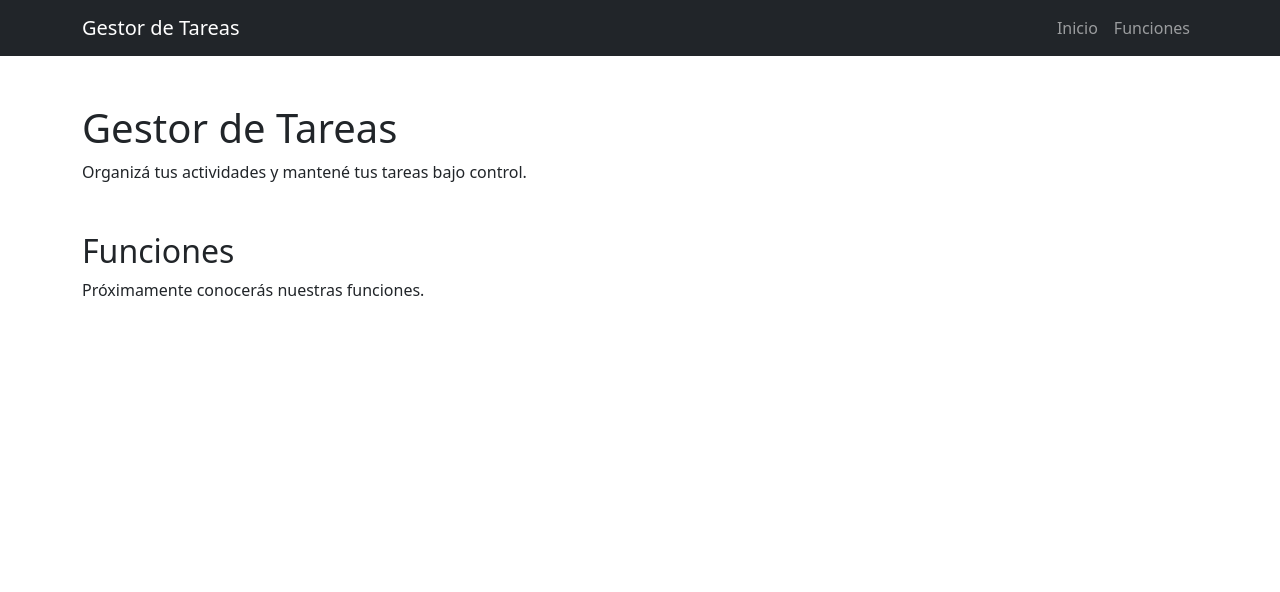
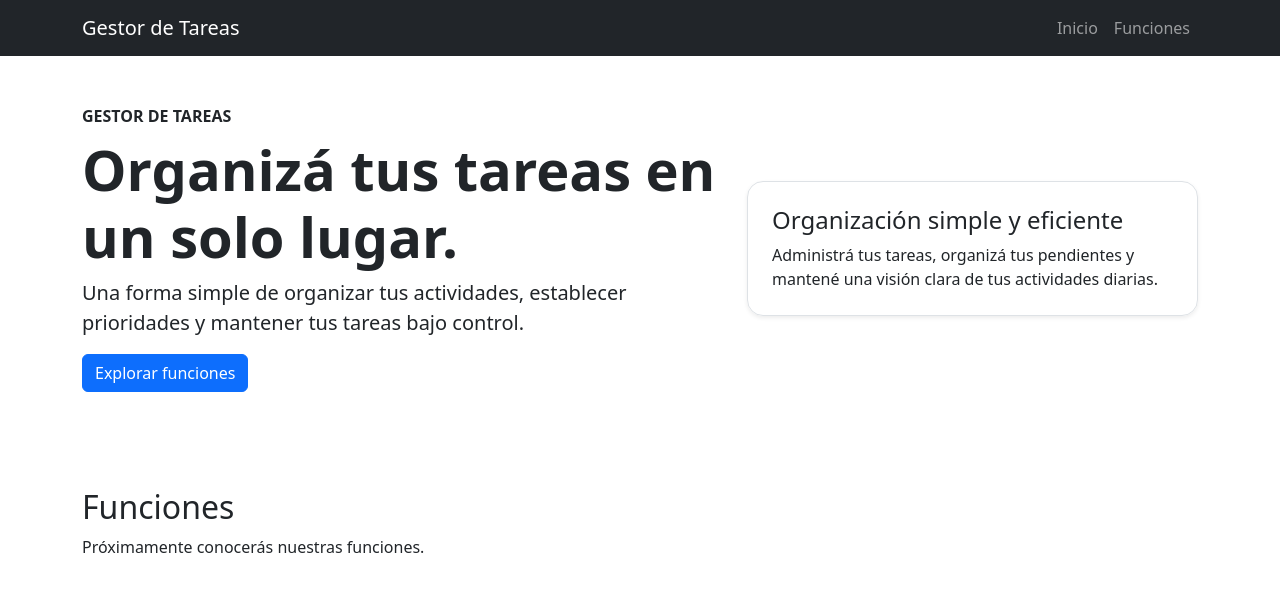
Before and after one commit to Rocio0408/landing-tareas, a React (Vite) app: page / in a window 1280 px wide. Shown: the top 592 px of the page. Built offline with nearby package versions, Linux system fonts and the light colour scheme.

Commit message:
feat: agregar hero principal de gestion de tareas

```diff
--- a/src/App.tsx
+++ b/src/App.tsx
@@ -1,24 +1,22 @@
 import { Container } from "react-bootstrap";
 import BarraNavegacion from "./components/BarraNavegacion/BarraNavegacion";
+import HeroPrincipal from "./components/HeroPrincipal/HeroPrincipal";
 
 function App() {
   return (
     <>
       <BarraNavegacion />
+      <main>
+        <HeroPrincipal />
 
-      <main id="inicio">
-        <Container className="py-5">
-          <h1>Gestor de Tareas</h1>
-          <p>
-            Organizá tus actividades y mantené tus tareas
-            bajo control.
-          </p>
-
-          <section id="funciones" className="mt-5">
+        <section id="funciones" className="py-5">
+          <Container>
             <h2>Funciones</h2>
-            <p>Próximamente conocerás nuestras funciones.</p>
-          </section>
-        </Container>
+            <p>
+              Próximamente conocerás nuestras funciones.
+            </p>
+          </Container>
+        </section>
       </main>
     </>
   );
--- /dev/null
+++ b/src/components/HeroPrincipal/HeroPrincipal.tsx
@@ -0,0 +1,47 @@
+import { Button, Col, Container, Row } from "react-bootstrap";
+
+const HeroPrincipal = () => {
+  return (
+    <section id="inicio" className="py-5">
+      <Container>
+        <Row className="align-items-center g-4">
+          <Col md={7}>
+            <p className="text-uppercase fw-semibold mb-2">
+              Gestor de Tareas
+            </p>
+
+            <h1 className="display-4 fw-bold">
+              Organizá tus tareas en un solo lugar.
+            </h1>
+
+            <p className="lead">
+              Una forma simple de organizar tus actividades,
+              establecer prioridades y mantener tus tareas
+              bajo control.
+            </p>
+
+            <Button href="#funciones">
+              Explorar funciones
+            </Button>
+          </Col>
+
+          <Col md={5}>
+            <div className="border rounded-4 p-4 shadow-sm">
+              <h2 className="h4">
+                Organización simple y eficiente
+              </h2>
+
+              <p className="mb-0">
+                Administrá tus tareas, organizá tus pendientes
+                y mantené una visión clara de tus actividades
+                diarias.
+              </p>
+            </div>
+          </Col>
+        </Row>
+      </Container>
+    </section>
+  );
+};
+
+export default HeroPrincipal;
```
